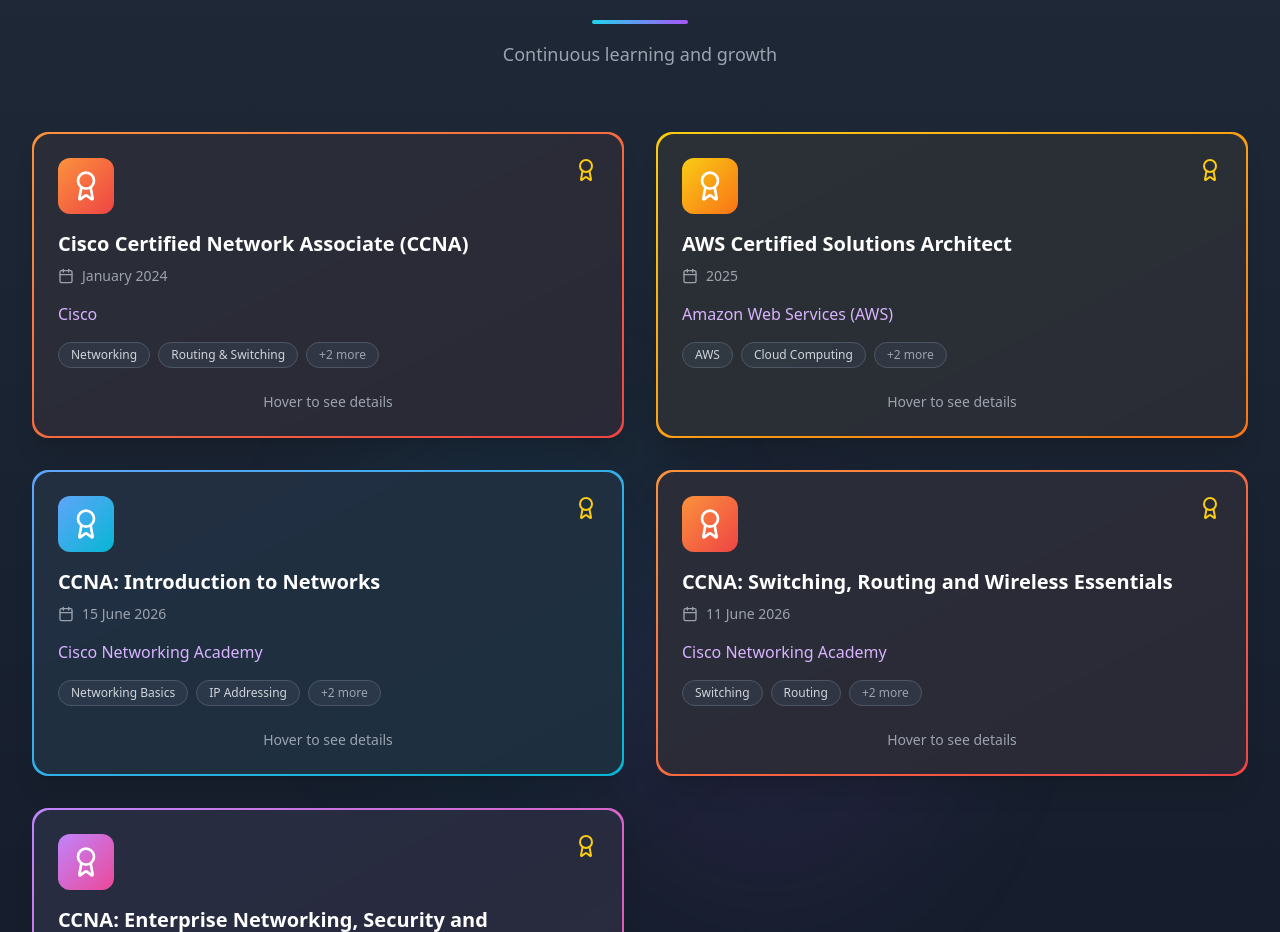
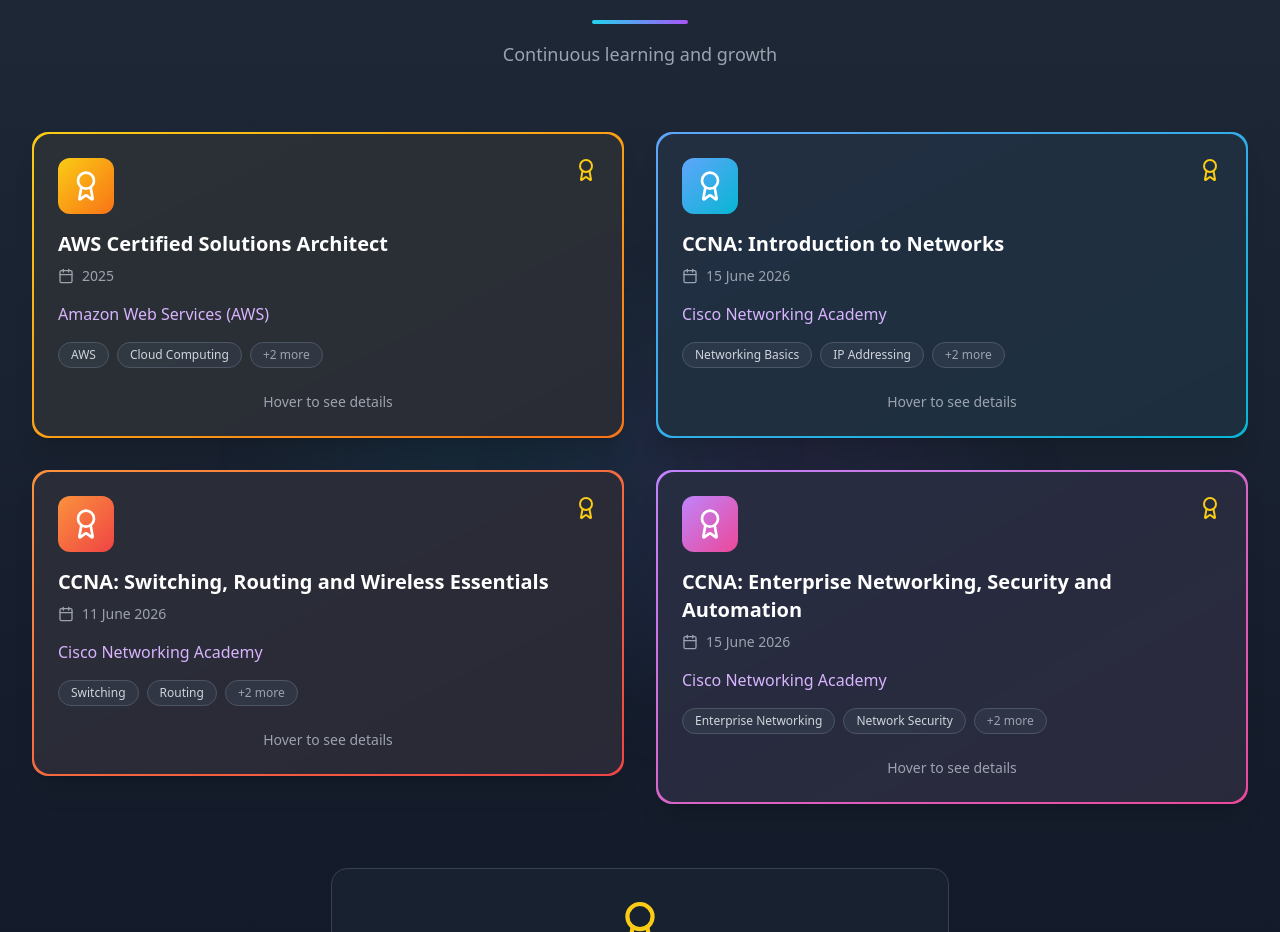
Before and after one commit to 2303A51618/portofolio, a React (Create React App) app: page / in a window 1280 px wide. Shown: the part 4084-5016 px from the top of the page. Built offline with nearby package versions, Linux system fonts and the light colour scheme.

Commit message:
Update Certifications.tsx

```diff
--- a/src/components/Certifications.tsx
+++ b/src/components/Certifications.tsx
@@ -7,16 +7,6 @@
 
   const certifications = [
 
-    {
-      title: 'Cisco Certified Network Associate (CCNA)',
-      issuer: 'Cisco',
-      date: 'January 2024',
-      description:
-        'The CCNA (Cisco Certified Network Associate) is the foundational cert proving skills in configuring, operating, and troubleshooting core networking, making it essential for student entry into IT support and junior engineering roles. 🧑‍💻🌐',
-      skills: ['Networking', 'Routing & Switching', 'Network Security', 'Troubleshooting'],
-      color: 'from-orange-400 to-red-500',
-      link: '#',
-    },
     {
   title: 'AWS Certified Solutions Architect',
   issuer: 'Amazon Web Services (AWS)',
```
